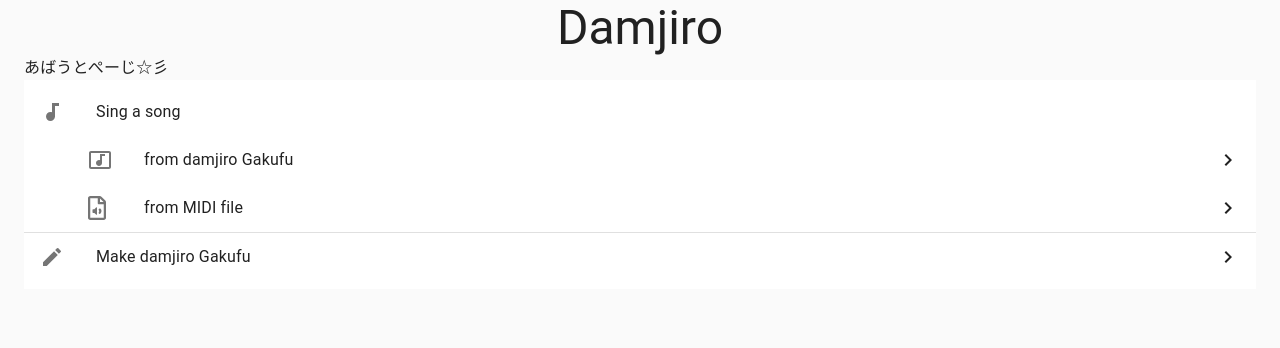
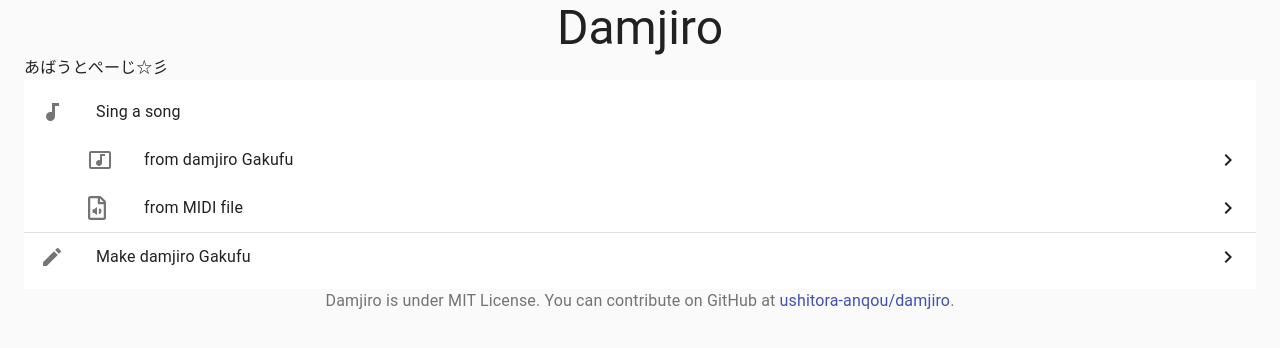
Before and after one commit to ushitora-anqou/damjiro, a React (Create React App) app: page / in a window 1280 px wide. Shown: the top 348 px of the page. Built offline with nearby package versions, Linux system fonts and the light colour scheme.

Commit message:
Add footer to show link to GitHub (#34)
* Add footer to show link to GitHub

* Resolve warning

```diff
--- a/src/App.js
+++ b/src/App.js
@@ -25,6 +25,7 @@
 import SingGakufuPage from './pages/SingGakufuPage'
 import SingMIDIPage from './pages/SingMIDIPage'
 import Header from './container/Header'
+import Footer from './container/Footer'
 import Encoding from 'encoding-japanese'
 
 // material ui
@@ -841,6 +842,7 @@
             <Route render={() => <Redirect to='/error?status=404' />} />
           </Switch>
         </ConnectedRouter>
+        <Footer />
         <MessageSnackbar />
       </PersistGate>
     </Provider>
--- /dev/null
+++ b/src/container/Footer.js
@@ -0,0 +1,28 @@
+import React from 'react'
+import { Container, Grid, Typography, Link } from '@material-ui/core'
+import { connect } from 'react-redux'
+import { push } from 'connected-react-router'
+
+const _footer = ({ push }) => {
+  return (
+    <Container>
+      <Grid container direction='row' justify='center'>
+        <Grid item>
+          <Typography color='textSecondary'>
+            Damjiro is under MIT License. You can contribute on GitHub at{' '}
+            <Link
+              href='https://github.com/ushitora-anqou/damjiro'
+              target='_blank'
+              rel='noreferrer'
+            >
+              ushitora-anqou/damjiro
+            </Link>
+            .
+          </Typography>
+        </Grid>
+      </Grid>
+    </Container>
+  )
+}
+const Footer = connect(null, { push })(_footer)
+export default Footer
```
